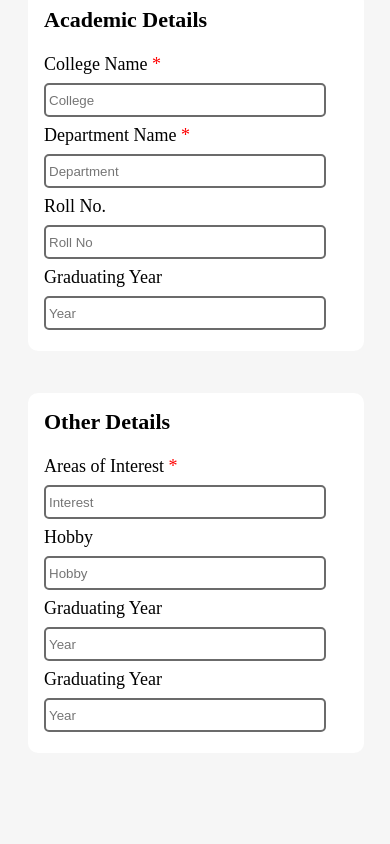
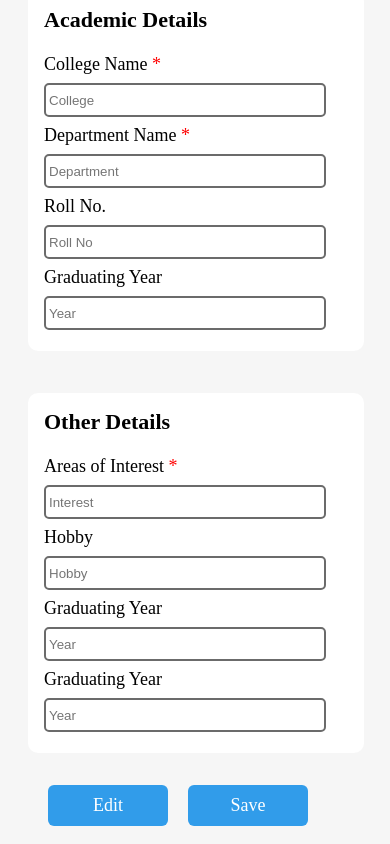
Before and after one commit to poovarasansp/Task-2, a plain HTML site: page index.html in a window 390 px wide. Shown: the part 440-1284 px from the top of the page. Before the commit the page ends 1223 px from the top, so only its background shows below. Drawn offline with Linux system fonts and the light colour scheme.

Commit message:
Footer completed

```diff
--- a/index.html
+++ b/index.html
@@ -92,6 +92,10 @@
                 </div>
             </div>
         </div>
+        <div class="footer">
+            <div class="edit">Edit</div>
+            <div class="save">Save</div>
+        </div>
 
     </div>
 </body>
--- a/main.css
+++ b/main.css
@@ -61,3 +61,17 @@ div,.names{
 .last{
     margin-left: 100px;
 }
+.edit,.save{
+    width: 100px;
+    text-align: center;
+    padding: 10px;
+    color: white;
+    background-color: #319cea;
+    margin: 2px 10px;
+    border-radius: 6px;
+}
+.footer{
+    display: flex;
+    justify-content: flex-end;
+    margin-right: 4rem;
+    }
--- a/media.css
+++ b/media.css
@@ -1,9 +1,3 @@
-@media screen and (max-width:1024px){
-    .other-details{
-        width: 95%;
-        height: 220px;
-    }
-}
 @media screen and (max-width:1024px){
     .last{
         margin-left: 50px;
@@ -42,10 +36,22 @@
     }.main{
         margin-left: 20px;
     }
+    .footer{
+        margin-bottom: 1rem;
+        }
 }
 @media screen and (max-width:320px){
     input{
         width: 14rem;
         height: 24px;
     }
+    .footer{
+        margin: 1rem;
+        }
 }
+@media screen and (max-width:375px){
+    .footer{
+        margin-right: 2.5rem;
+        margin-bottom: 1rem;
+        }
+}
```
